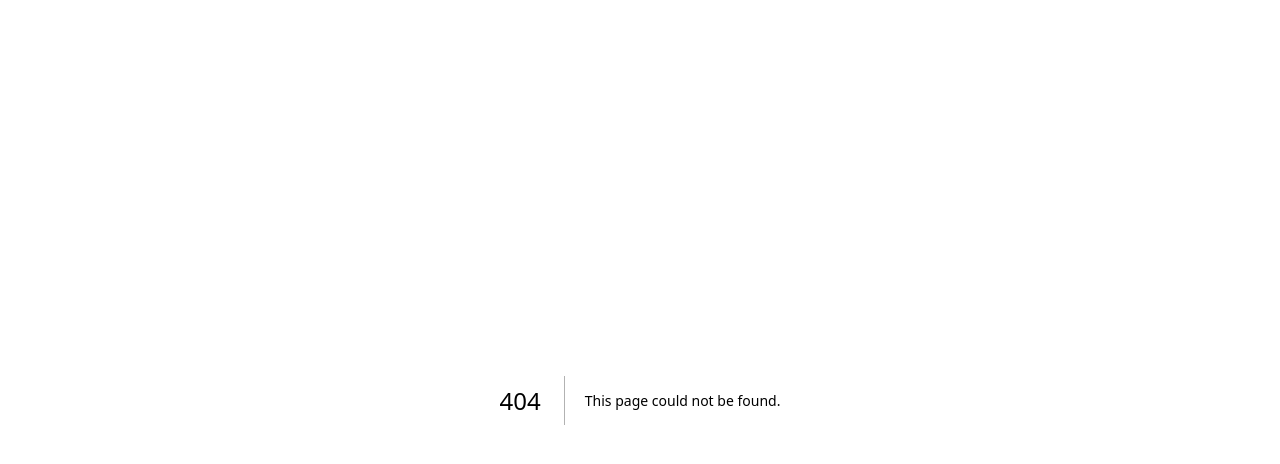
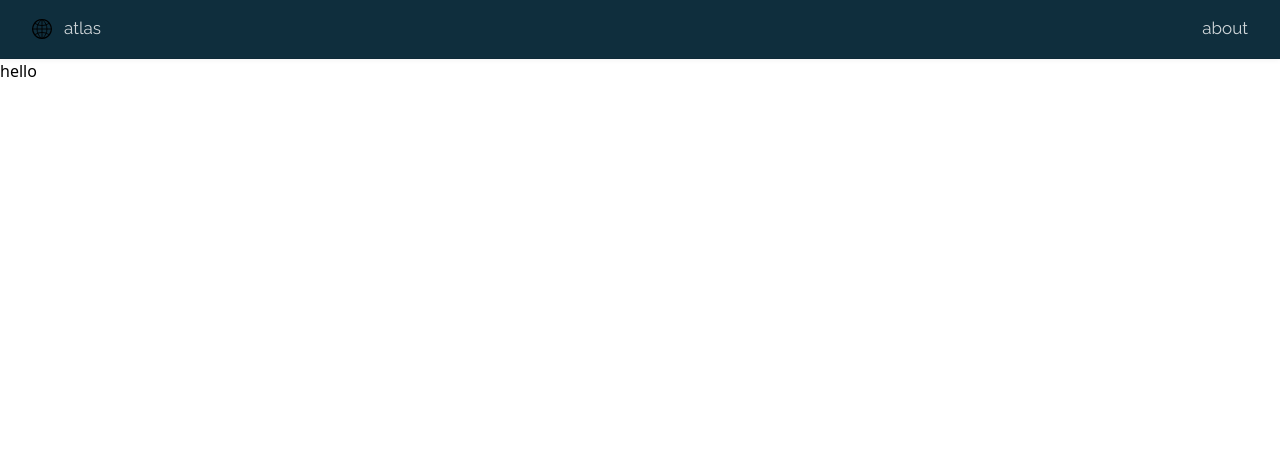
Before and after one commit to devs-atlas/atlas, a Next.js app: page /posts/vqgan in a window 1280 px wide. Before the commit this address had no page. Shown: the top 464 px of the page. Built offline with nearby package versions, Linux system fonts and the light colour scheme.

Commit message:
feat: boilerplate complete

```diff
--- /dev/null
+++ b/src/lib/posts.ts
@@ -0,0 +1,14 @@
+import fs from 'fs'
+import path from 'path'
+
+const postsDirectory = path.join(process.cwd(), 'posts')
+
+export function getAllPostIds() {
+  const fileNames = fs.readdirSync(postsDirectory)
+
+  return fileNames.map((fileName) => ({
+    params: {
+      id: fileName.replace(/\.tsx$/, ''),
+    },
+  }))
+}
--- /dev/null
+++ b/src/pages/404.tsx
@@ -0,0 +1,3 @@
+export default function _404() {
+  return <h1>404 - Page Not Found</h1>
+}
--- /dev/null
+++ b/src/pages/posts/[id].tsx
@@ -0,0 +1,37 @@
+import PostLayout from '~/components/postlayout'
+import { getAllPostIds } from '~/lib/posts'
+
+import _404 from '~/pages/404'
+
+import VQGan from '~/posts/vqgan'
+const postMapping = new Map([['vqgan', VQGan()]])
+
+type PostProps = { id: string }
+
+export default function Post({ id }: PostProps) {
+  const post = postMapping.get(id)
+
+  if (!post) {
+    return <_404 />
+  }
+
+  return <PostLayout post={post} />
+}
+
+type StaticProps = { params: { id: string } }
+
+export async function getStaticProps({ params }: StaticProps) {
+  return {
+    props: {
+      id: params.id,
+    },
+  }
+}
+export async function getStaticPaths() {
+  const paths = getAllPostIds()
+
+  return {
+    paths,
+    fallback: false,
+  }
+}
--- /dev/null
+++ b/src/posts/vqgan.tsx
@@ -0,0 +1,4 @@
+export default function VQGan() {
+  console.log('i have been loaded')
+  return <h1>hello</h1>
+}
--- /dev/null
+++ b/src/styles/fonts.ts
@@ -0,0 +1,5 @@
+import { Raleway } from 'next/font/google'
+
+const raleway = Raleway({ subsets: ['latin'] })
+
+export { raleway }
```
